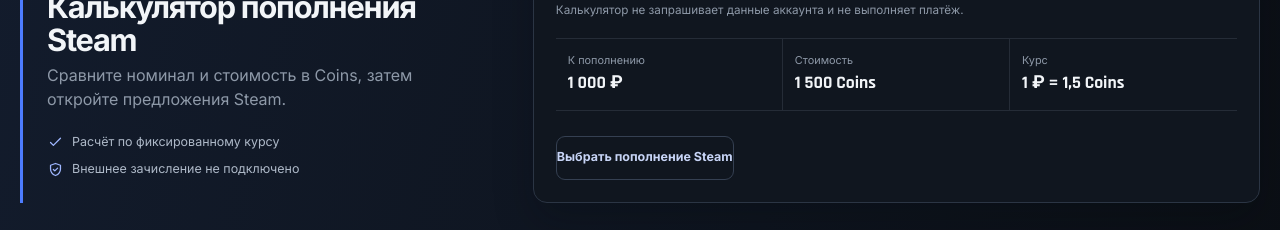
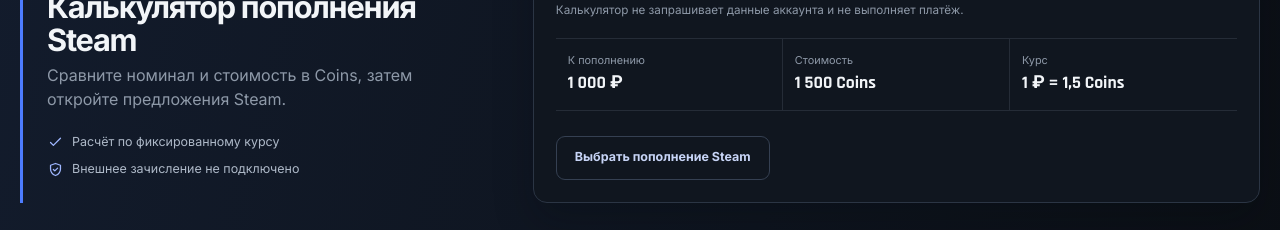
Before and after one commit to avvolkova13/Vault, a Next.js app: page / in a window 1280 px wide. Shown: the part 2160-2390 px from the top of the page. Built offline with nearby package versions, Linux system fonts and the light colour scheme.

Commit message:
Size Steam catalog action safely

```diff
--- a/src/features/home/home.module.css
+++ b/src/features/home/home.module.css
@@ -764,7 +764,23 @@
 .steamForm > button {
   width: 100%;
 }
-.steamCatalogLink { display: inline-flex; min-height: 44px; align-items: center; justify-content: center; margin-top: 10px; border: 1px solid var(--border-strong); border-radius: var(--radius-control); color: #c7d4f6; font-size: .78rem; font-weight: 700; }
+.steamCatalogLink {
+  display: inline-flex;
+  width: max-content;
+  max-width: 100%;
+  min-height: 44px;
+  align-items: center;
+  justify-content: center;
+  margin-top: 10px;
+  padding: 0 18px;
+  border: 1px solid var(--border-strong);
+  border-radius: var(--radius-control);
+  color: #c7d4f6;
+  font-size: .78rem;
+  font-weight: 700;
+  line-height: 1.2;
+  white-space: nowrap;
+}
 
 .converterSection {
   padding-block: 34px;
```
